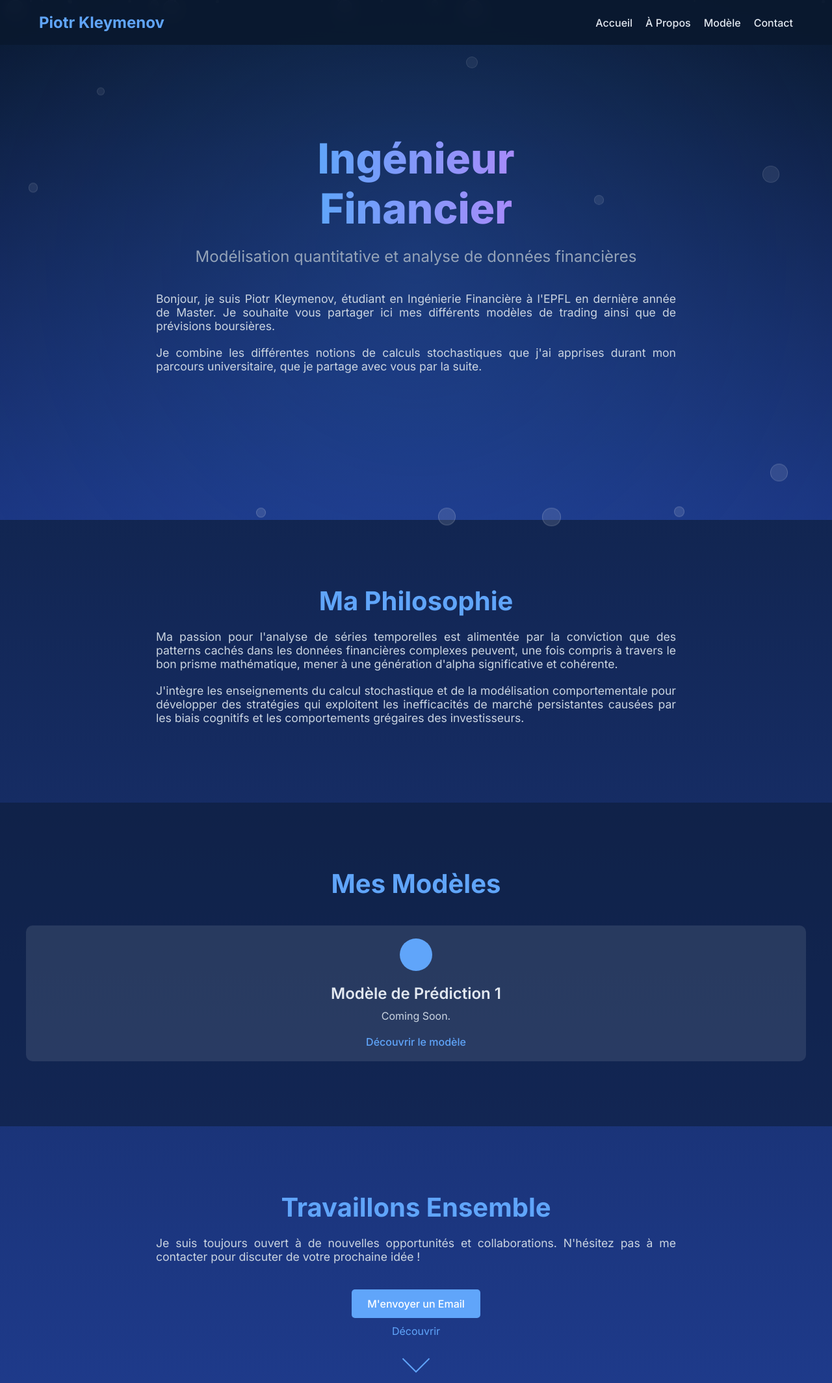
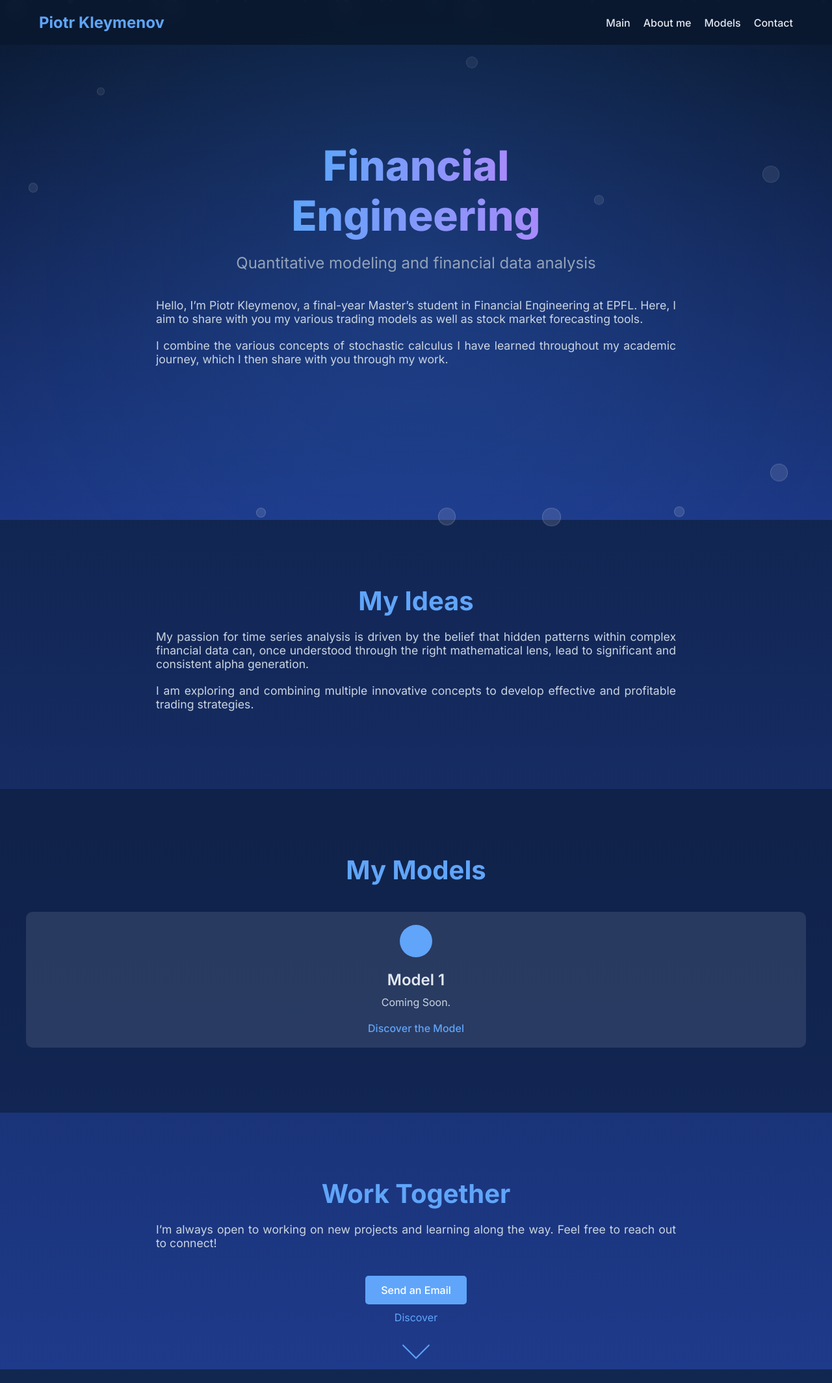
Before and after one commit to PiotrKley259/RainK, a Flask app: page / in a window 1280 px wide. Shown: the whole page at 65% size. After the commit the page ends 2107 px from the top, so only its background shows below. Run offline with Flask 3, Linux system fonts and the light colour scheme.

Commit message:
Add files via upload

```diff
--- a/templates/landing.html
+++ b/templates/landing.html
@@ -354,9 +354,9 @@
         <div class="nav-container">
             <div class="logo">Piotr Kleymenov</div>
             <ul class="nav-links">
-                <li><a href="#home">Accueil</a></li>
-                <li><a href="#about">À Propos</a></li>
-                <li><a href="#models">Modèle</a></li>
+                <li><a href="#home">Main</a></li>
+                <li><a href="#about">About me</a></li>
+                <li><a href="#models">Models</a></li>
                 <li><a href="#contact">Contact</a></li>
             </ul>
         </div>
@@ -367,26 +367,29 @@
         <div class="hero-container">
             <div class="hero-content">
                 <h1 class="hero-title">
-                    <span class="gradient-text">Ingénieur</span><br>
-                    <span class="gradient-text">Financier</span>
+                    <span class="gradient-text">Financial</span><br>
+                    <span class="gradient-text">Engineering</span>
                 </h1>
                 <p class="hero-subtitle">
-                    Modélisation quantitative et analyse de données financières
+                    Quantitative modeling and financial data analysis
+
                 </p>
             </div>
             <div class="hero-about">
                 <p class="hero-description">
-                    Bonjour, je suis Piotr Kleymenov, étudiant en Ingénierie Financière à l'EPFL en dernière année
-                    de Master. Je souhaite vous partager ici mes différents modèles de trading ainsi que de prévisions boursières.
+                    Hello, I’m Piotr Kleymenov, a final-year Master’s student in Financial Engineering at EPFL.
+                    Here, I aim to share with you my various trading models as well as stock market forecasting tools.
+
                 </p>
                 <p class="hero-description">
-                    Je combine les différentes notions de calculs stochastiques que j'ai apprises durant mon parcours universitaire,
-                    que je partage avec vous par la suite.
+                    I combine the various concepts of stochastic calculus I have learned throughout my academic journey,
+                    which I then share with you through my work.
+
                 </p>
             </div>
         </div>
         <div class="scroll-indicator">
-            <span>Découvrir</span>
+            <span>Discover</span>
             <div class="scroll-arrow"></div>
         </div>
     </section>
@@ -394,16 +397,16 @@
     <!-- About Section -->
     <section class="about" id="about">
         <div class="about-container">
-            <h2 class="about-title">Ma Philosophie</h2>
+            <h2 class="about-title">My Ideas</h2>
             <p class="about-text">
-                Ma passion pour l'analyse de séries temporelles est alimentée par la conviction que des patterns cachés
-                dans les données financières complexes peuvent, une fois compris à travers le bon prisme mathématique,
-                mener à une génération d'alpha significative et cohérente.
+                My passion for time series analysis is driven by the belief that hidden patterns
+                within complex financial data can, once understood through the right mathematical lens,
+                lead to significant and consistent alpha generation.
+
             </p>
             <p class="about-text">
-                J'intègre les enseignements du calcul stochastique et de la modélisation comportementale pour développer
-                des stratégies qui exploitent les inefficacités de marché persistantes causées par les biais cognitifs
-                et les comportements grégaires des investisseurs.
+                I am exploring and combining multiple innovative concepts to develop effective and profitable trading strategies.
+
             </p>
         </div>
     </section>
@@ -411,15 +414,15 @@
     <!-- Models Section -->
     <section class="models" id="models">
         <div class="models-container">
-            <h2 class="models-title">Mes Modèles</h2>
+            <h2 class="models-title">My Models</h2>
             <div class="models-grid">
                 <div class="model-card">
                     <div class="model-icon"></div>
-                    <h3 class="model-title">Modèle de Prédiction 1</h3>
+                    <h3 class="model-title">Model 1</h3>
                     <p class="model-description">
                         Coming Soon.
                     </p>
-                    <a href="/model1" class="model-link">Découvrir le modèle</a>
+                    <a href="/model1" class="model-link">Discover the Model</a>
                 </div>
             </div>
         </div>
@@ -428,14 +431,14 @@
     <!-- Contact Section -->
     <section class="contact" id="contact">
         <div class="contact-container">
-            <h2 class="contact-title">Travaillons Ensemble</h2>
+            <h2 class="contact-title">Work Together</h2>
             <p class="contact-text">
-                Je suis toujours ouvert à de nouvelles
-                opportunités et collaborations. N'hésitez pas à me contacter pour
-                discuter de votre prochaine idée !
+                I’m always open to working on new projects and learning along the way.
+                Feel free to reach out to connect!
+
             </p>
             <div class="contact-links">
-                <a href="mailto:kleymenovpiotr@gmail.com" class="btn">M'envoyer un Email</a>
+                <a href="mailto:kleymenovpiotr@gmail.com" class="btn">Send an Email</a>
             </div>
         </div>
     </section>
@@ -450,8 +453,8 @@
                 p.style.width = size + 'px';
                 p.style.height = size + 'px';
                 p.style.left = Math.random() * window.innerWidth + 'px';
-                p.style.animationDuration = Math.random() * 20 + 10 + 's';
-                p.style.animationDelay = Math.random() * 10 + 's';
+                p.style.animationDuration = Math.random() * 30 + 10 + 's';
+                p.style.animationDelay = Math.random() * 20 + 's';
                 container.appendChild(p);
             }
         }
```
